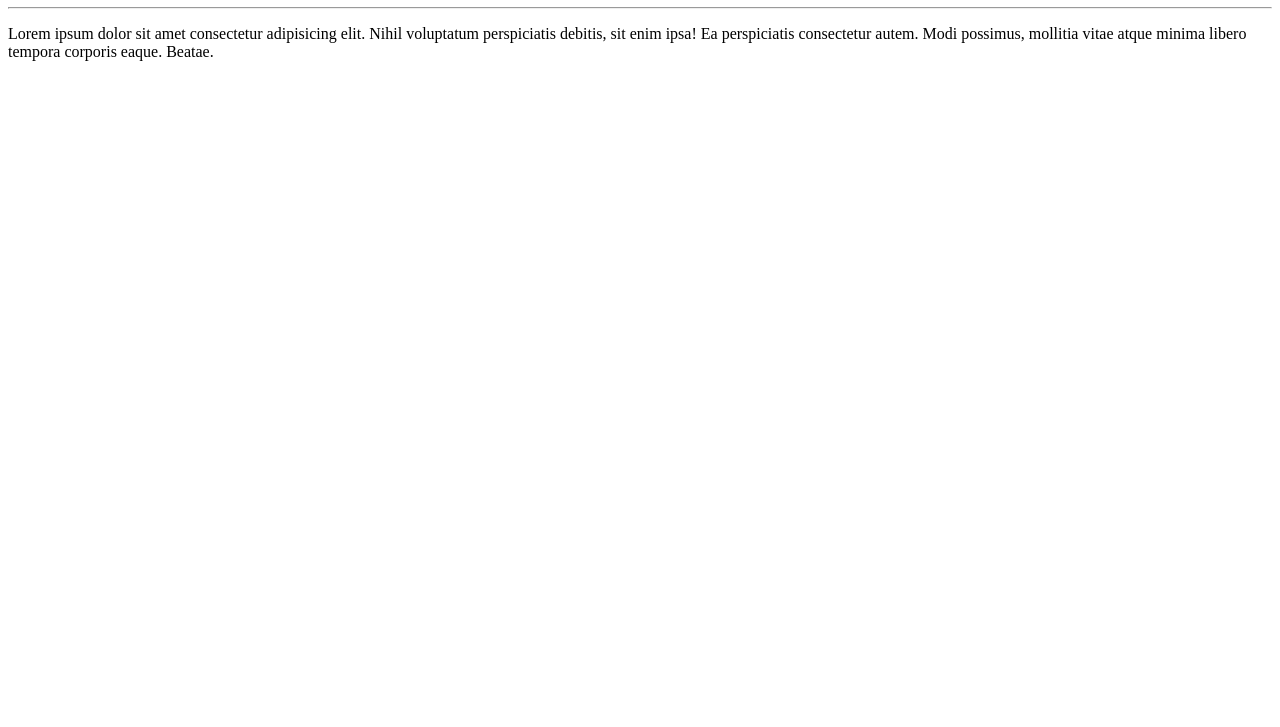
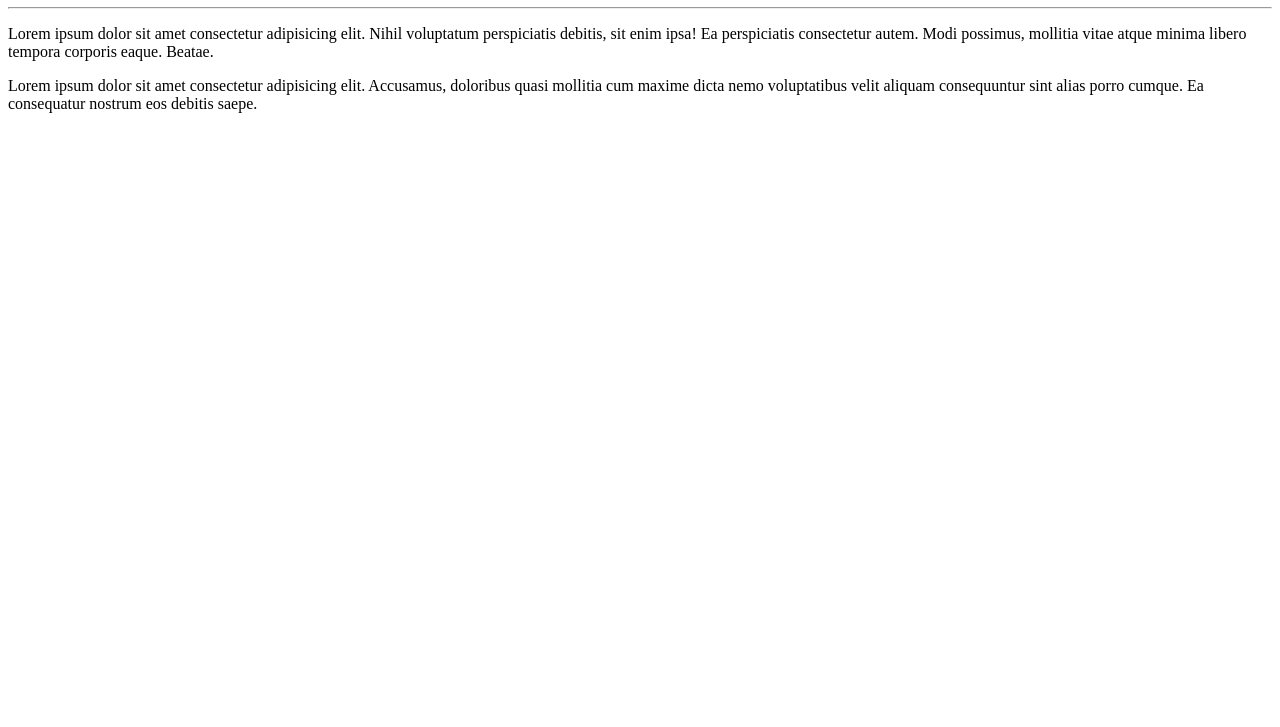
Before and after one commit to thiagoperez/Ola-Mundo, a plain HTML site: page site-exemplo/index.html in a window 1280 px wide. Shown: the part 73-800 px from the top of the page. Drawn offline with Linux system fonts and the light colour scheme.

Commit message:
adicionei um paragrafo

```diff
--- a/site-exemplo/index.html
+++ b/site-exemplo/index.html
@@ -10,5 +10,6 @@
     <h1>Olá, Mundo!</h1>
     <hr>
     <p>Lorem ipsum dolor sit amet consectetur adipisicing elit. Nihil voluptatum perspiciatis debitis, sit enim ipsa! Ea perspiciatis consectetur autem. Modi possimus, mollitia vitae atque minima libero tempora corporis eaque. Beatae.</p>
+    <p>Lorem ipsum dolor sit amet consectetur adipisicing elit. Accusamus, doloribus quasi mollitia cum maxime dicta nemo voluptatibus velit aliquam consequuntur sint alias porro cumque. Ea consequatur nostrum eos debitis saepe.</p>
 </body>
 </html>
```
